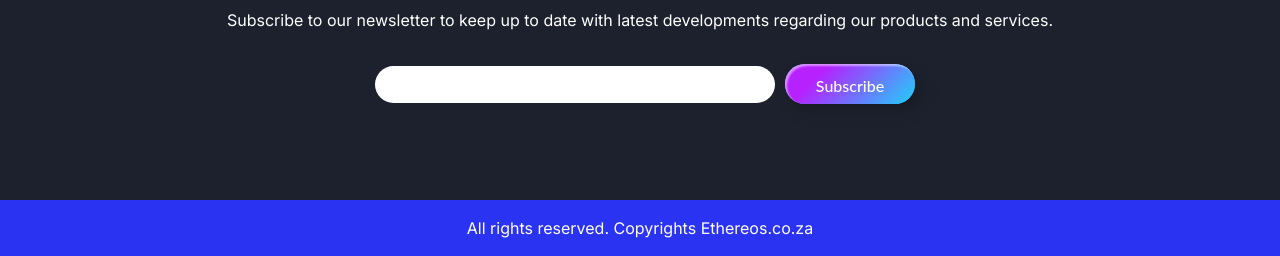
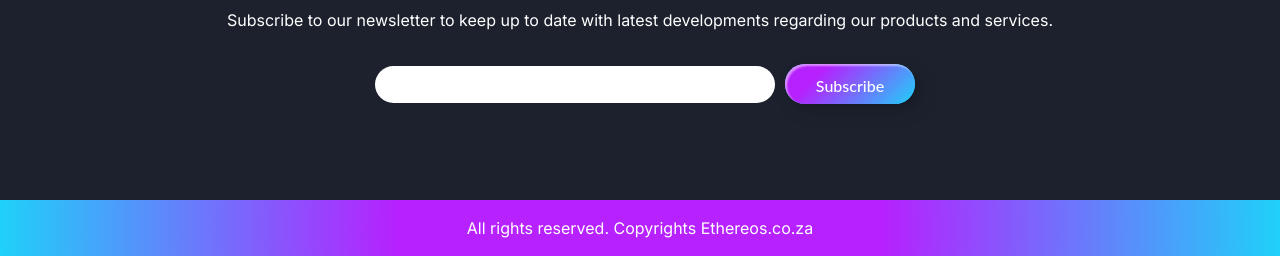
Before and after one commit to DeenoDev/My-Business-Website, a PHP site: page / in a window 1280 px wide. Shown: the part 5223-5479 px from the top of the page. Run offline with PHP 8.4, Linux system fonts and the light colour scheme; some libraries are stand-ins or nearby versions.

Commit message:
footer background changed to gradient background.

```diff
--- a/style.css
+++ b/style.css
@@ -133,8 +133,8 @@ nav ul li:last-child{
     left: 0;
     width: 100%;
     height: 100%;
-     background-color: #1fd1f9;
-  background-image: linear-gradient(315deg, #1fd1f9 0%, #b621fe 74%);
+    background-color: #1fd1f9;
+    background-image: linear-gradient(315deg, #1fd1f9 0%, #b621fe 74%);
     transition: all 0.3s ease;
   }
   .btn-9:hover {
@@ -197,7 +197,7 @@ nav ul li:last-child{
     height: 300px;
     border: 2px solid #fff;
     border-radius: 1rem;
-    transition-duration: 500ms;
+    transition-duration: background: 500ms;
 
 
 }
@@ -390,7 +390,8 @@ form textarea{
     margin-inline: auto;
     margin-top: 3rem;
     text-align: center;
-    background-color: #2B33F2;
+    background: rgb(182,33,254);
+    background: radial-gradient(circle, rgba(182,33,254,1) 0%, rgba(182,33,254,1) 38%, rgba(31,209,249,1) 100%);
 }
 
 .footer p{
```
